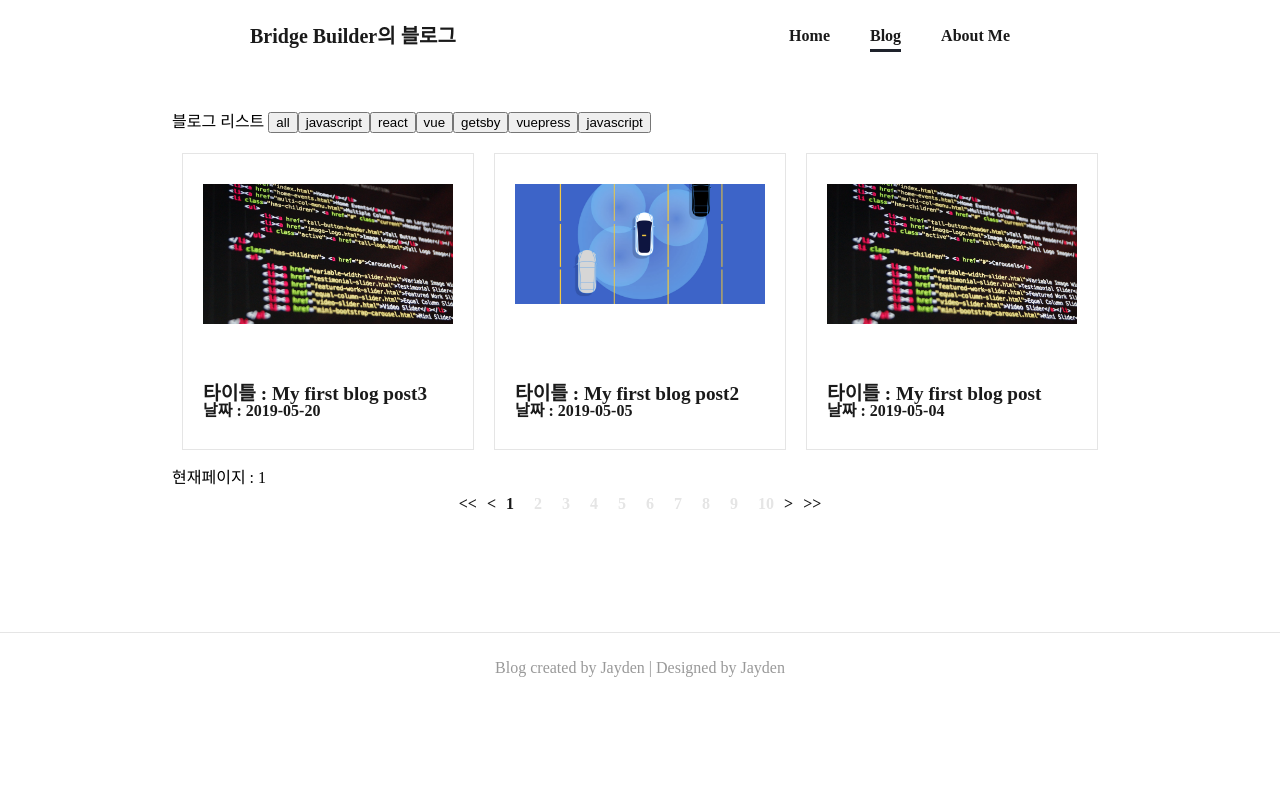
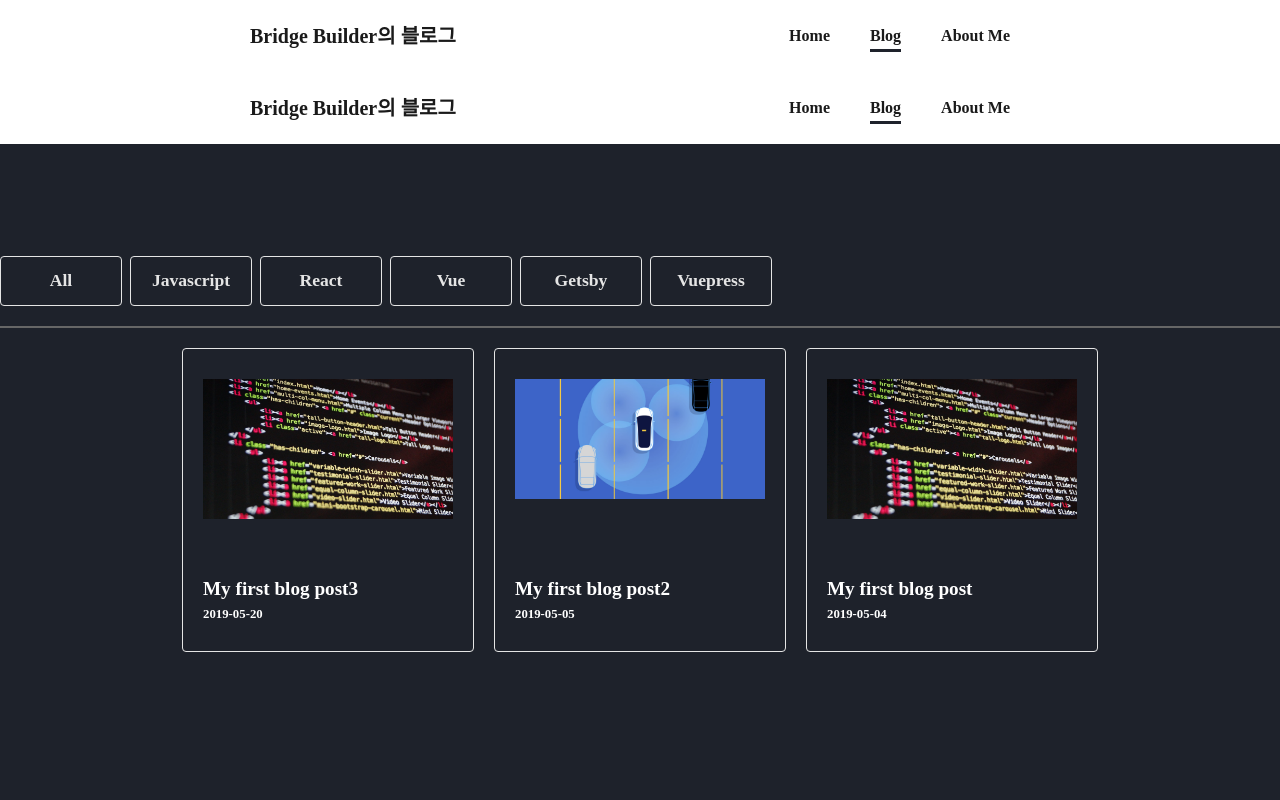
Before and after one commit to kug2001/gatsby_blog, a Gatsby site: page /blog in a window 1280 px wide. Shown: the top 800 px of the page. Built offline with nearby package versions, Linux system fonts and the light colour scheme; Gatsby itself is replaced by a stand-in of ours.

Commit message:
#2 yarn 세팅

```diff
--- /dev/null
+++ b/gatsby-browser.tsx
@@ -0,0 +1,9 @@
+
+import * as React from "react"
+import { GatsbyBrowser } from "gatsby"
+import Layout from "./src/components/layout/Layout";
+
+
+export const wrapPageElement:GatsbyBrowser["wrapPageElement"] = ( {element, props} ) => {
+  return <Layout {...props}>{element}</Layout>
+}
--- a/package.json
+++ b/package.json
@@ -42,6 +42,7 @@
     "react-dom": "^17.0.1",
     "react-helmet": "^6.1.0",
     "react-icons": "^4.3.1",
+    "recoil": "^0.7.2",
     "scroll-out": "^2.2.12",
     "typeit-react": "^2.3.3"
   },
--- a/src/pages/blog.tsx
+++ b/src/pages/blog.tsx
@@ -53,14 +53,20 @@ const BlogPage = ({ data } : PageProps<Props> ) => {
   return (
     <Layout>
       <article className={styles.contentDoc}>
-        <strong>블로그 리스트 </strong>
-        <button onClick={()=>filterBlogList('all')}>all</button>
+        <div className={styles.wrapContent}>
+          <div className={styles.boxFilter}>
+            <strong className='screen_out'>블로그 스택 리스트 </strong>
+            <a className={styles.btnFilter} onClick={()=>filterBlogList('all')}>All</a>
             {
               stackList.map((item:string) => {
-            return <button onClick={()=>filterBlogList(item)} key={item}>{item}</button>
+                return (
+                  <a className={styles.btnFilter} onClick={()=>filterBlogList(item)} key={item}>
+                    {_.upperFirst(item)}
+                  </a>
+                )
               })
             }
-        <button onClick={()=>filterBlogList('javascript')}>javascript</button>
+          </div>
           <ul className={styles.postList}>
             {
               blogList.map((item) => {
@@ -70,20 +76,20 @@ const BlogPage = ({ data } : PageProps<Props> ) => {
                       <div className={styles.areaImg}>
                         {item.frontmatter.hero_image && <GatsbyImage image={item.frontmatter.hero_image.childImageSharp.gatsbyImageData} alt=""/>}
                       </div>
-                    <div className={styles.postTit}>
-                      타이틀 : {item.frontmatter.title}
-                    </div>
-                    <div>
-                      날짜 : {item.frontmatter.date}
-                    </div>
+                      <span className={styles.postTit}>
+                        {item.frontmatter.title}
+                      </span>
+                      <span className={styles.postDate}>
+                        {item.frontmatter.date}
+                      </span>
                     </li>
                   </Link>
                 )
               })
             }
           </ul>
-        <div>현재페이지 : {currentPage}</div>
-        <Pagination total={140} currentPage={currentPage} perPage={10} target={onTarget}/>
+          {/* <Pagination total={140} currentPage={currentPage} perPage={10} target={onTarget}/> */}
+        </div>
       </article>
     </Layout>
   )
--- a/src/styles/components/layout/footer.module.css
+++ b/src/styles/components/layout/footer.module.css
@@ -3,7 +3,7 @@
   justify-content: center;
   align-items: center;
   height: 70px;
-  margin-top: 70px;
+  /* margin-top: 70px; */
   border-top: 1px solid #e5e5e5;
   background: #fff;
 }
--- a/src/styles/page/blog.module.css
+++ b/src/styles/page/blog.module.css
@@ -1,5 +1,29 @@
 .contentDoc{
-  margin: 40px auto;
+  background: #1E222B;
+}
+.wrapContent{
+  width: 1280px;
+  min-height: 1080px;
+  margin: 112px auto;
+}
+.boxFilter{
+  padding-bottom: 20px;
+  border-bottom: 2px solid #666;
+}
+.btnFilter{
+  display: inline-block;
+  width: 100px;
+  padding: 15px 10px;
+  border: 1px solid #e5e5e5;
+  border-radius: 4px;
+  font-size: 1.1rem;
+  font-weight: 600;
+  text-align: center;
+  cursor: pointer;
+  color: #e5e5e5;
+}
+.btnFilter + .btnFilter {
+  margin-left: 8px;
 }
 .postList{
   display: flex;
@@ -10,10 +34,19 @@
   width: 250px;
   margin: 20px 10px;
   padding: 30px 20px;
-  border: 1px solid #e5e5e5
+  border: 1px solid #e5e5e5;
+  border-radius: 4px;
 }
 .postTit{
+  display: block;
+  margin-bottom: 10px;
   font-size: 1.2rem;
+  color: #fff;
+}
+.postDate{
+  display: block;
+  font-size: 0.8rem;
+  color: #fff;
 }
 .areaImg{
   height: 200px;
```
Also changed, not shown: src/pages/500.tsx (added), 2 other files. Lines whose indentation alone changed are shown as unchanged.
